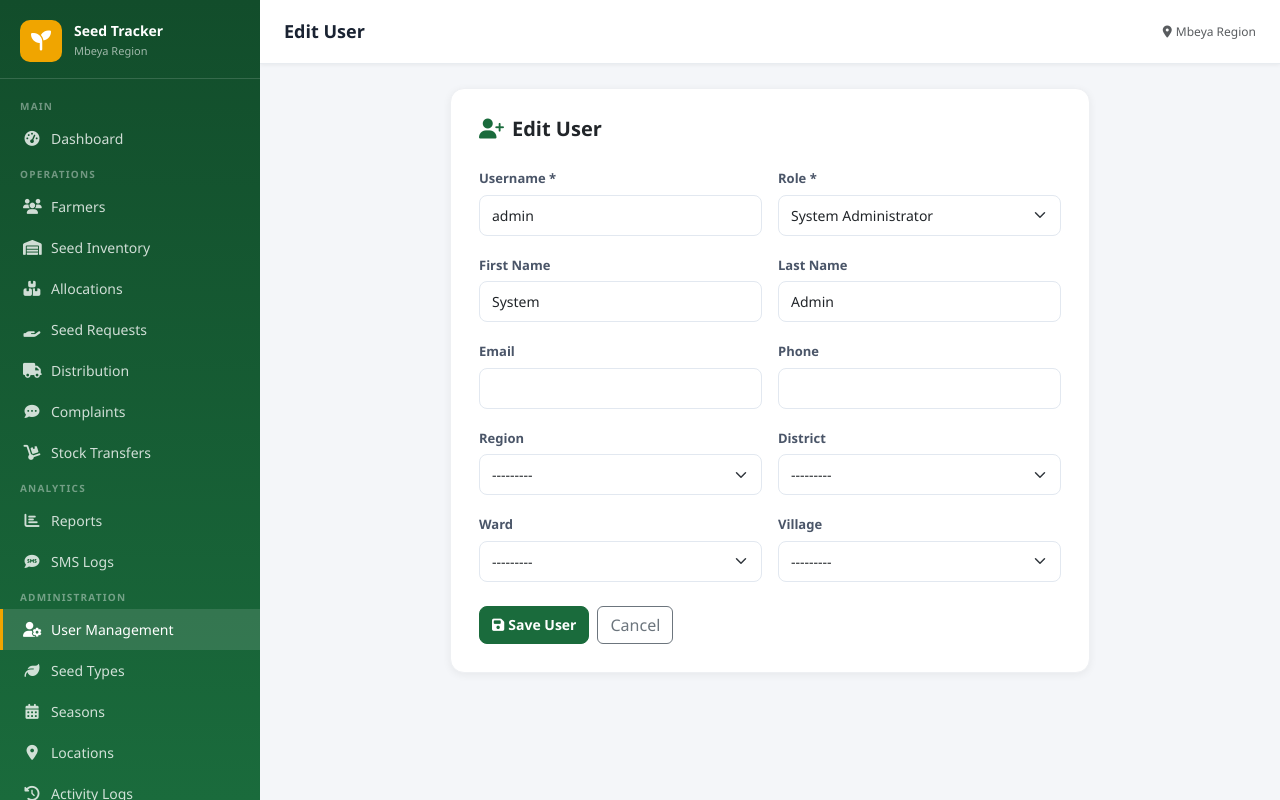
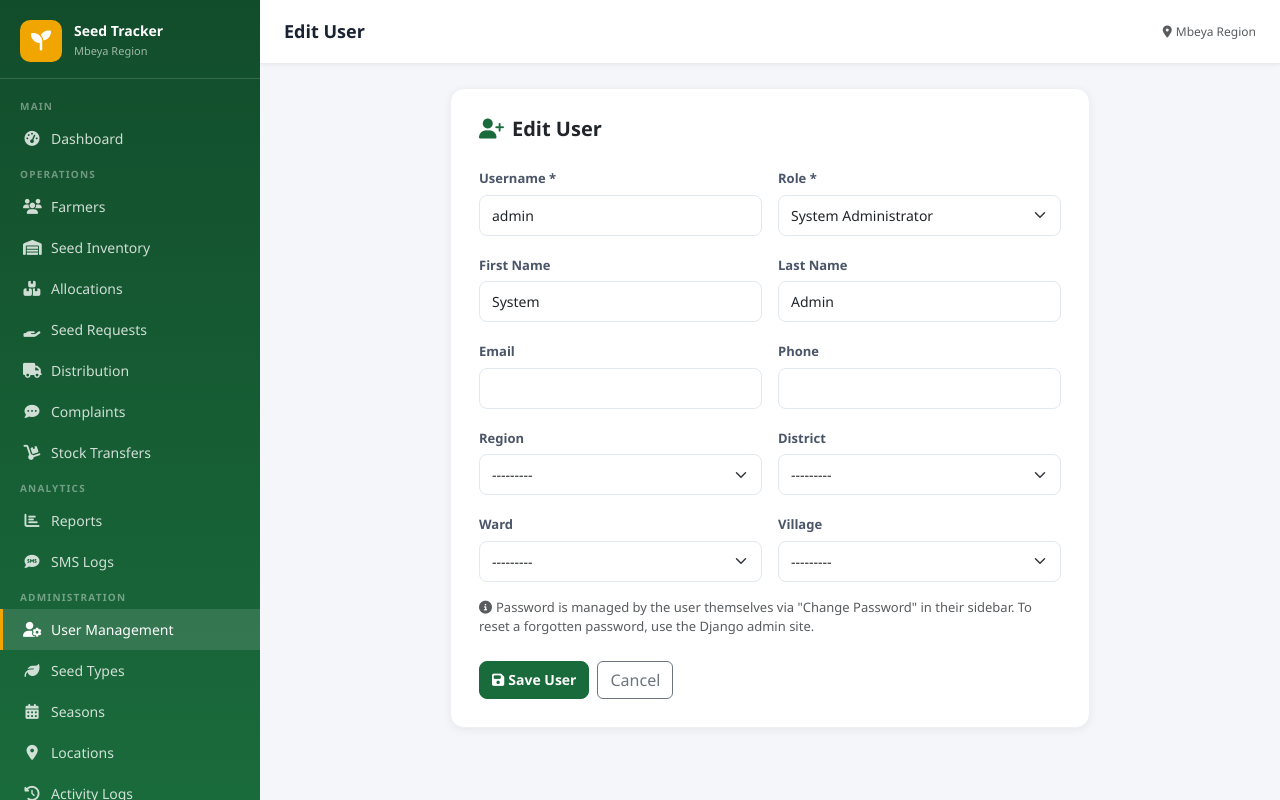
Before and after one commit to tarxemo/seed_tracker, a Django app: page /users/1/edit/ in a window 1280 px wide. Run offline with Django 5.2, Linux system fonts and the light colour scheme; a user stored in the database is signed in; data comes from the database, SQL or seed files in the repository; both versions use the stored data as it was after the commit.

Commit message:
the new changes added righ tnow

```diff
--- a/core/forms.py
+++ b/core/forms.py
@@ -1,5 +1,5 @@
 from django import forms
-from django.contrib.auth.forms import AuthenticationForm
+from django.contrib.auth.forms import AuthenticationForm, PasswordChangeForm as DjangoPasswordChangeForm
 from django.contrib.auth.password_validation import validate_password
 from .models import *
 
@@ -92,25 +92,50 @@ class UserCreateForm(forms.ModelForm):
                 f.widget.attrs.setdefault('class','form-control')
             else:
                 f.widget.attrs.setdefault('class','form-select')
+        if self.instance.pk:
+            # Editing an existing user - password is self-service only (see ChangePasswordForm), never admin-set here.
+            del self.fields['password1']
+            del self.fields['password2']
     def clean(self):
         cleaned_data = super().clean()
         password1 = cleaned_data.get('password1')
         password2 = cleaned_data.get('password2')
-        if password1 != password2:
-            raise forms.ValidationError("Passwords do not match.")
-        if password1:
-            temp_user = CustomUser(username=cleaned_data.get('username',''), first_name=cleaned_data.get('first_name',''),
-                                    last_name=cleaned_data.get('last_name',''), email=cleaned_data.get('email',''))
-            try:
-                validate_password(password1, user=temp_user)
-            except forms.ValidationError as e:
-                self.add_error('password1', e)
+        if not self.instance.pk:
+            if not password1:
+                self.add_error('password1', 'This field is required.')
+            if password1 != password2:
+                raise forms.ValidationError("Passwords do not match.")
+            if password1:
+                temp_user = CustomUser(username=cleaned_data.get('username',''), first_name=cleaned_data.get('first_name',''),
+                                        last_name=cleaned_data.get('last_name',''), email=cleaned_data.get('email',''))
+                try:
+                    validate_password(password1, user=temp_user)
+                except forms.ValidationError as e:
+                    self.add_error('password1', e)
+        region = cleaned_data.get('region')
+        district = cleaned_data.get('district')
+        ward = cleaned_data.get('ward')
+        village = cleaned_data.get('village')
+        if district and region and district.region_id != region.id:
+            self.add_error('district', 'This district is not in the selected region.')
+        if ward and district and ward.district_id != district.id:
+            self.add_error('ward', 'This ward is not in the selected district.')
+        if village and ward and village.ward_id != ward.id:
+            self.add_error('village', 'This village is not in the selected ward.')
         return cleaned_data
     def save(self, commit=True):
         user = super().save(commit=False)
-        user.set_password(self.cleaned_data['password1'])
+        if self.cleaned_data.get('password1'):
+            user.set_password(self.cleaned_data['password1'])
         if commit: user.save()
         return user
+
+class ChangePasswordForm(DjangoPasswordChangeForm):
+    """Self-service password change - old password required, strength-validated via AUTH_PASSWORD_VALIDATORS."""
+    def __init__(self, *args, **kwargs):
+        super().__init__(*args, **kwargs)
+        for f in self.fields.values():
+            f.widget.attrs.setdefault('class', 'form-control')
 
 class SeedTypeForm(forms.ModelForm):
     class Meta:
--- a/core/views.py
+++ b/core/views.py
@@ -1,5 +1,5 @@
 from django.shortcuts import render, redirect, get_object_or_404
-from django.contrib.auth import login, logout, authenticate
+from django.contrib.auth import login, logout, authenticate, update_session_auth_hash
 from django.contrib.auth.decorators import login_required
 from django.contrib import messages
 from django.db.models import Sum, Count, Q
@@ -31,6 +31,17 @@ def logout_view(request):
     ActivityLog.objects.create(user=request.user, action='User logged out', ip_address=request.META.get('REMOTE_ADDR'))
     logout(request)
     return redirect('login')
+
+@login_required
+def change_password(request):
+    form = ChangePasswordForm(request.user, request.POST or None)
+    if request.method == 'POST' and form.is_valid():
+        user = form.save()
+        update_session_auth_hash(request, user)
+        ActivityLog.objects.create(user=user, action='Changed their own password')
+        messages.success(request, 'Your password has been changed.')
+        return redirect('dashboard')
+    return render(request, 'registration/change_password.html', {'form': form})
 
 @login_required
 def dashboard(request):
@@ -426,6 +437,14 @@ def user_list(request):
     users = CustomUser.objects.all().order_by('role','username')
     return render(request, 'core/user_list.html', {'users': users})
 
+def location_tree_json():
+    """Full region/district/ward/village hierarchy, for cascading dropdown JS."""
+    return json.dumps({
+        'districts': list(District.objects.values('id','name','region_id')),
+        'wards': list(Ward.objects.values('id','name','district_id')),
+        'villages': list(Village.objects.values('id','name','ward_id')),
+    })
+
 @login_required
 @role_required('admin')
 def user_create(request):
@@ -435,7 +454,7 @@ def user_create(request):
         ActivityLog.objects.create(user=request.user, action=f'Created user {user.username}')
         messages.success(request, f'User {user.username} created.')
         return redirect('user_list')
-    return render(request, 'core/user_form.html', {'form': form, 'title': 'Create User'})
+    return render(request, 'core/user_form.html', {'form': form, 'title': 'Create User', 'location_tree': location_tree_json()})
 
 @login_required
 @role_required('admin')
@@ -446,7 +465,7 @@ def user_edit(request, pk):
         form.save()
         messages.success(request, 'User updated.')
         return redirect('user_list')
-    return render(request, 'core/user_form.html', {'form': form, 'title': 'Edit User', 'edit_user': u})
+    return render(request, 'core/user_form.html', {'form': form, 'title': 'Edit User', 'edit_user': u, 'location_tree': location_tree_json()})
 
 # =================== SETTINGS / ADMIN ===================
 @login_required
--- a/seed_tracker/urls.py
+++ b/seed_tracker/urls.py
@@ -9,6 +9,7 @@ urlpatterns = [
     path('', views.dashboard, name='dashboard'),
     path('login/', views.login_view, name='login'),
     path('logout/', views.logout_view, name='logout'),
+    path('change-password/', views.change_password, name='change_password'),
     path('register/', views.farmer_register, name='farmer_register'),
     path('dashboard/', views.dashboard, name='dashboard'),
     # Farmer self-service (Mkulima)
--- a/templates/base.html
+++ b/templates/base.html
@@ -247,6 +247,7 @@
       <div class="user-name">{{ user.get_full_name|default:user.username }}</div>
       <div class="user-role">{{ user.get_role_display }}</div>
     </div>
+    <a href="{% url 'change_password' %}" title="Change Password" style="color:rgba(255,255,255,.6)"><i class="fas fa-key"></i></a>
     <a href="{% url 'logout' %}" title="Logout" style="color:rgba(255,255,255,.6)"><i class="fas fa-sign-out-alt"></i></a>
   </div>
 </div>
--- a/templates/core/user_form.html
+++ b/templates/core/user_form.html
@@ -19,11 +19,14 @@
           <div class="col-md-6"><label class="form-label">District</label>{{ form.district }}</div>
           <div class="col-md-6"><label class="form-label">Ward</label>{{ form.ward }}</div>
           <div class="col-md-6"><label class="form-label">Village</label>{{ form.village }}</div>
-          {% if not edit_user %}
-          <div class="col-md-6"><label class="form-label">Password *</label>{{ form.password1 }}</div>
-          <div class="col-md-6"><label class="form-label">Confirm Password *</label>{{ form.password2 }}</div>
+          {% if form.password1 %}
+          <div class="col-md-6"><label class="form-label">{{ form.password1.label }}</label>{{ form.password1 }}</div>
+          <div class="col-md-6"><label class="form-label">{{ form.password2.label }}</label>{{ form.password2 }}</div>
           {% endif %}
         </div>
+        {% if edit_user %}
+        <p class="text-muted mt-3" style="font-size:13px"><i class="fas fa-info-circle me-1"></i>Password is managed by the user themselves via "Change Password" in their sidebar. To reset a forgotten password, use the Django admin site.</p>
+        {% endif %}
         {% if form.errors %}
         <div class="alert alert-danger mt-3">{% for field, errs in form.errors.items %}{% for e in errs %}<div>{{ field }}: {{ e }}</div>{% endfor %}{% endfor %}</div>
         {% endif %}
@@ -36,3 +39,56 @@
   </div>
 </div>
 {% endblock %}
+{% block extra_js %}
+<script>
+const LOCATION_TREE = {{ location_tree|safe }};
+
+function populateSelect(selectEl, items, keepValue) {
+  const currentValue = keepValue !== undefined ? String(keepValue) : selectEl.value;
+  selectEl.innerHTML = '<option value="">---------</option>';
+  items.forEach(function(item) {
+    const opt = document.createElement('option');
+    opt.value = item.id;
+    opt.textContent = item.name;
+    if (String(item.id) === currentValue) opt.selected = true;
+    selectEl.appendChild(opt);
+  });
+}
+
+document.addEventListener('DOMContentLoaded', function() {
+  const regionSelect = document.getElementById('id_region');
+  const districtSelect = document.getElementById('id_district');
+  const wardSelect = document.getElementById('id_ward');
+  const villageSelect = document.getElementById('id_village');
+  if (!regionSelect || !districtSelect || !wardSelect || !villageSelect) return;
+
+  function refreshDistricts(keepValue) {
+    const regionId = regionSelect.value;
+    const items = regionId ? LOCATION_TREE.districts.filter(function(d) { return String(d.region_id) === regionId; }) : [];
+    populateSelect(districtSelect, items, keepValue);
+  }
+  function refreshWards(keepValue) {
+    const districtId = districtSelect.value;
+    const items = districtId ? LOCATION_TREE.wards.filter(function(w) { return String(w.district_id) === districtId; }) : [];
+    populateSelect(wardSelect, items, keepValue);
+  }
+  function refreshVillages(keepValue) {
+    const wardId = wardSelect.value;
+    const items = wardId ? LOCATION_TREE.villages.filter(function(v) { return String(v.ward_id) === wardId; }) : [];
+    populateSelect(villageSelect, items, keepValue);
+  }
+
+  // Preserve whatever was pre-selected (edit page) on first load, then cascade downward.
+  const initialDistrict = districtSelect.value;
+  const initialWard = wardSelect.value;
+  const initialVillage = villageSelect.value;
+  refreshDistricts(initialDistrict);
+  refreshWards(initialWard);
+  refreshVillages(initialVillage);
+
+  regionSelect.addEventListener('change', function() { refreshDistricts(); refreshWards(); refreshVillages(); });
+  districtSelect.addEventListener('change', function() { refreshWards(); refreshVillages(); });
+  wardSelect.addEventListener('change', function() { refreshVillages(); });
+});
+</script>
+{% endblock %}
```
Also changed, not shown: templates/registration/change_password.html (added, +25 -0 lines), db.sqlite3.
